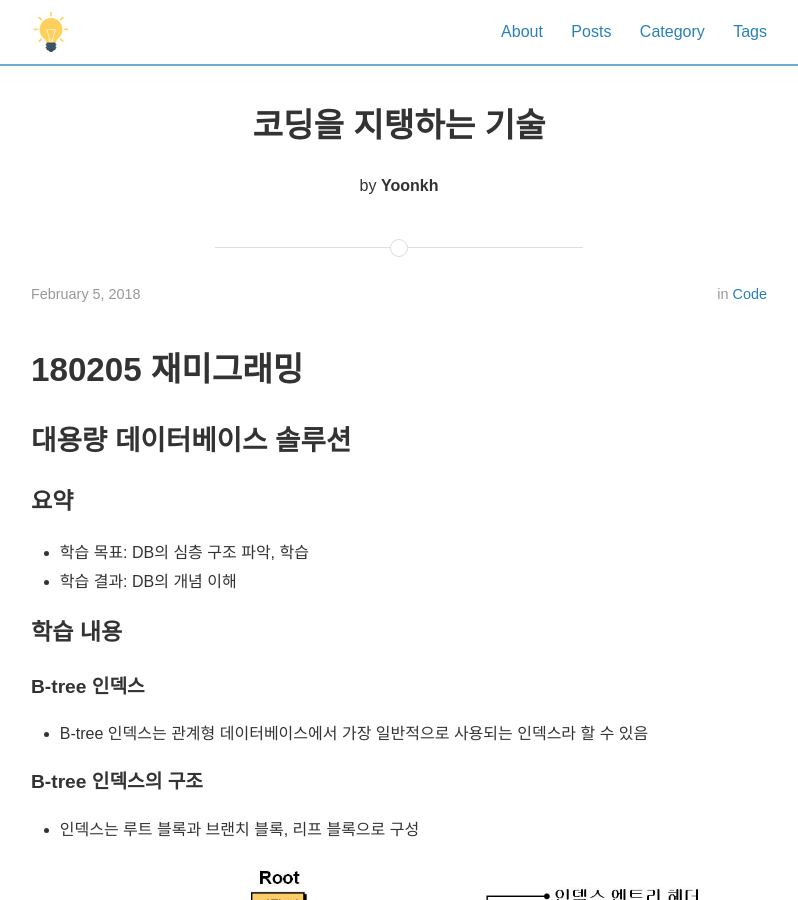
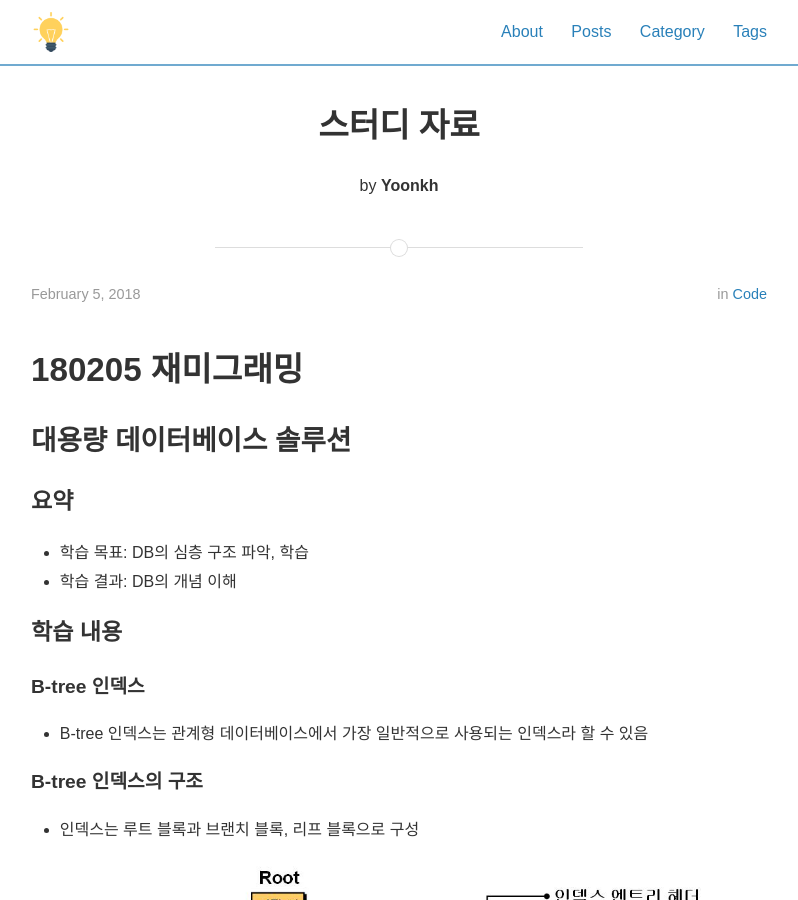
Before and after one commit to yoonkh/yoonkh.github.io, a Jekyll site: the page built from _posts/2018-02-05-study3.markdown, in a window 1280 px wide and 900 px high. Shown: the whole window, without its empty margins (241-1039 px from the left). Built offline with Jekyll 4.4.1, drawn with Linux system fonts in a browser that asks for light colours; nearby versions of some CDN libraries; comment, search, counter and statistics services are not loaded.

Commit message:
Update 2018-02-05-study3.markdown

```diff
--- a/_posts/2018-02-05-study3.markdown
+++ b/_posts/2018-02-05-study3.markdown
@@ -1,6 +1,6 @@
 ---
 layout: post
-title:  "코딩을 지탱하는 기술"
+title:  "스터디 자료"
 date:   2018-02-05
 author: Yoonkh
 categories: Code
```
